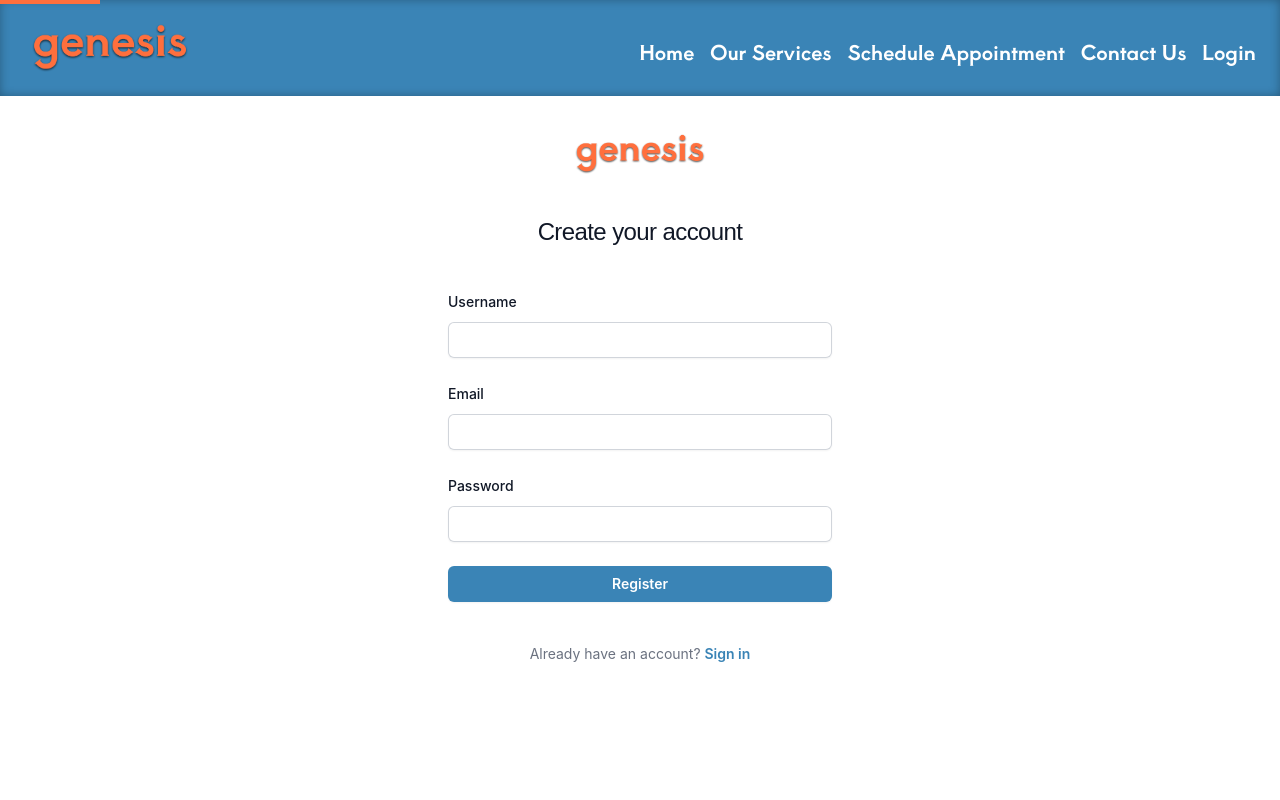
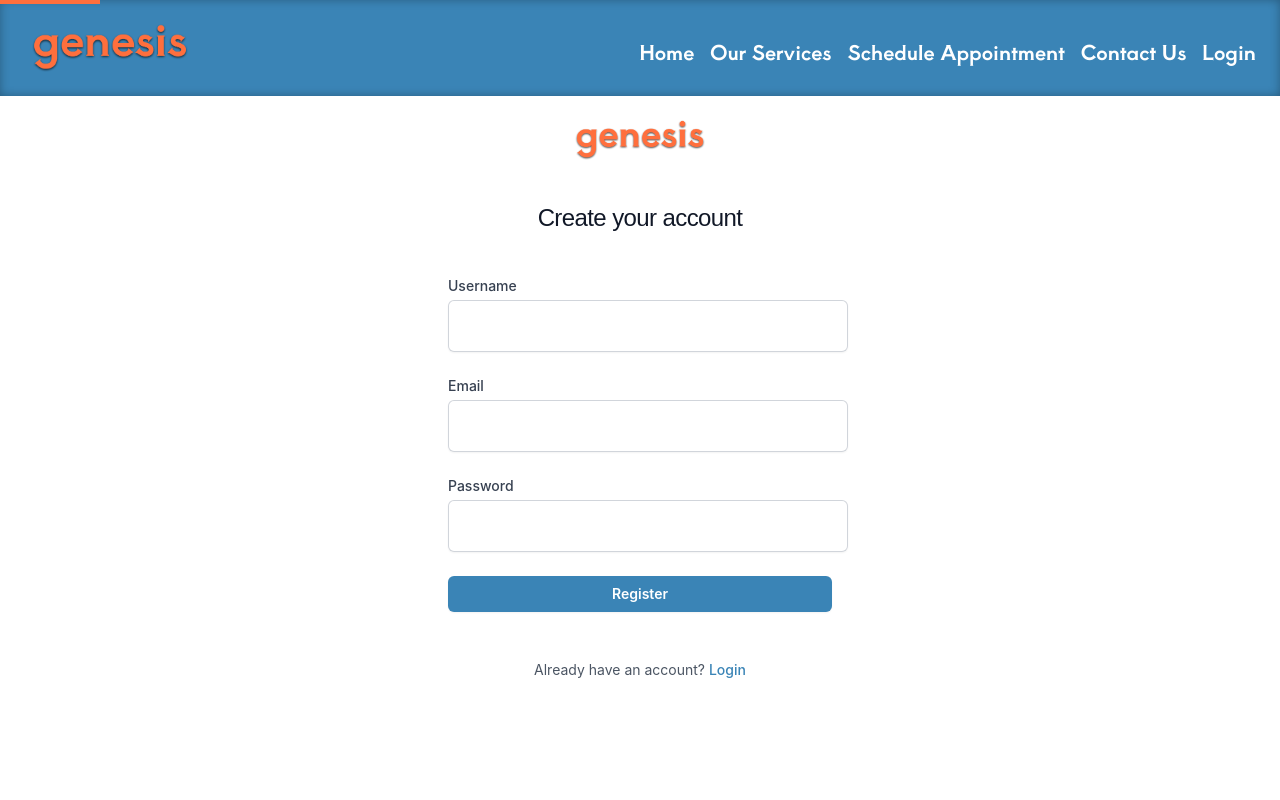
Before and after one commit to MonkeyCrumbs999/Genesis-Tech-Support, a React (Create React App) app: page /register in a window 1280 px wide. Shown: the top 800 px of the page. Built offline with nearby package versions, Linux system fonts and the light colour scheme.

Commit message:
Updated register form logic

```diff
--- a/src/components/Footer.js
+++ b/src/components/Footer.js
@@ -1,6 +1,6 @@
 function Footer() {
   return (
-    <footer className="bg-gray-800 text-white mt-10 p-5 sm:p-8">
+    <footer className="bg-gray-800 text-white mt-10 p-5 pb-3 sm:p-8 sm:pb-3">
       <div className="container mx-auto flex flex-col sm:flex-row justify-between">
         <div className="mb-5 sm:mb-0">
           <h3 className="text-md mb-2">Genesis Tech Support</h3>
@@ -23,7 +23,7 @@ function Footer() {
           </ul>
         </div>
       </div>
-      <div className="text-center mt-6">
+      <div className="text-center mt-12">
         <p>
           &copy; {new Date().getFullYear()} Genesis Tech Support. All Rights
           Reserved.
--- a/src/components/Login.js
+++ b/src/components/Login.js
@@ -99,7 +99,7 @@ function Login() {
                 whileHover={{ scale: 1.05 }}
                 transition={{ duration: 0.1 }}
                 type="submit"
-                className="flex w-full justify-center rounded-md bg-genesis-blue px-3 py-1.5 text-sm font-semibold leading-6 text-white shadow-sm hover:bg-cyan-600 focus-visible:outline focus-visible:outline-2 focus-visible:outline-offset-2 focus-visible:outline-genesis-blue">
+                className="flex w-full justify-center rounded-md bg-genesis-blue px-3 py-1.5 text-sm font-semibold leading-6 text-white shadow-sm hover:bg-genesis-blue-hover focus-visible:outline focus-visible:outline-2 focus-visible:outline-offset-2 focus-visible:outline-genesis-blue">
                 Sign in
               </motion.button>
             </div>
--- a/src/components/Register.js
+++ b/src/components/Register.js
@@ -1,18 +1,16 @@
-import React, { useState } from "react";
+import React from "react";
 import { Link as RouterLink } from "react-router-dom";
 import { motion } from "framer-motion";
 import Logo from "../assets/img/genesis-text.png";
 import { MotionMain, fadeIn } from "./animations/sharedAnimations";
+import RegisterForm from "./RegisterForm";
 
 const MotionLink = motion(RouterLink);
 
 function Register() {
-  const [username, setUsername] = useState("");
-  const [email, setEmail] = useState("");
-  const [password, setPassword] = useState("");
-
-  const handleSubmit = async (event) => {
-    // validation and fetch logic...
+  const handleSubmit = async (formData) => {
+    console.log(formData);
+    // Perform the logic to submit the form data
   };
 
   return (
@@ -30,83 +28,14 @@ function Register() {
         </div>
 
         <div className="mt-10 sm:mx-auto sm:w-full sm:max-w-sm">
-          <form onSubmit={handleSubmit} className="space-y-6">
-            <div>
-              <label
-                htmlFor="username"
-                className="block text-sm font-medium leading-6 text-gray-900">
-                Username
-              </label>
-              <div className="mt-2">
-                <input
-                  id="username"
-                  name="username"
-                  type="text"
-                  required
-                  value={username}
-                  onChange={(e) => setUsername(e.target.value)}
-                  className="block w-full rounded-md border-0 py-1.5 text-gray-900 shadow-sm ring-1 ring-inset ring-gray-300 placeholder:text-gray-400 focus:ring-2 focus:ring-inset focus:ring-genesis-blue sm:text-sm sm:leading-6"
-                />
-              </div>
-            </div>
+          <RegisterForm onSubmit={handleSubmit} />
 
-            <div>
-              <label
-                htmlFor="email"
-                className="block text-sm font-medium leading-6 text-gray-900">
-                Email
-              </label>
-              <div className="mt-2">
-                <input
-                  id="email"
-                  name="email"
-                  type="email"
-                  required
-                  value={email}
-                  onChange={(e) => setEmail(e.target.value)}
-                  className="block w-full rounded-md border-0 py-1.5 text-gray-900 shadow-sm ring-1 ring-inset ring-gray-300 placeholder:text-gray-400 focus:ring-2 focus:ring-inset focus:ring-genesis-blue sm:text-sm sm:leading-6"
-                />
-              </div>
-            </div>
-
-            <div>
-              <label
-                htmlFor="password"
-                className="block text-sm font-medium leading-6 text-gray-900">
-                Password
-              </label>
-              <div className="mt-2">
-                <input
-                  id="password"
-                  name="password"
-                  type="password"
-                  required
-                  value={password}
-                  onChange={(e) => setPassword(e.target.value)}
-                  className="block w-full rounded-md border-0 py-1.5 text-gray-900 shadow-sm ring-1 ring-inset ring-gray-300 placeholder:text-gray-400 focus:ring-2 focus:ring-inset focus:ring-genesis-blue sm:text-sm sm:leading-6"
-                />
-              </div>
-            </div>
-
-            <div>
-              <motion.button
-                whileHover={{ scale: 1.05 }}
-                transition={{ duration: 0.1 }}
-                type="submit"
-                className="flex w-full justify-center rounded-md bg-genesis-blue px-3 py-1.5 text-sm font-semibold leading-6 text-white shadow-sm hover:bg-cyan-600 focus-visible:outline focus-visible:outline-2 focus-visible:outline-offset-2 focus-visible:outline-genesis-blue">
-                Register
-              </motion.button>
-            </div>
-          </form>
-
-          <p className="mt-10 text-center text-sm text-gray-500">
+          <p className="mt-12 text-center text-sm leading-5 text-gray-600">
             Already have an account?{" "}
             <MotionLink
-              whileHover={{ scale: 1.05 }}
-              transition={{ duration: 0.1 }}
-              className="font-semibold leading-6 text-genesis-blue hover:text-cyan-600"
-              to="/login">
-              Sign in
+              to="/login"
+              className="font-medium text-genesis-blue hover:text-genesis-blue-hover">
+              Login
             </MotionLink>
           </p>
         </div>
--- /dev/null
+++ b/src/components/RegisterForm.js
@@ -0,0 +1,164 @@
+import React, { useState } from "react";
+
+function RegisterForm({ onSubmit }) {
+  const [username, setUsername] = useState({
+    value: "",
+    isValid: null,
+    message: "",
+  });
+  const [email, setEmail] = useState({ value: "", isValid: null, message: "" });
+  const [password, setPassword] = useState({
+    value: "",
+    isValid: null,
+    message: "",
+  });
+
+  const validateInput = (value, type) => {
+    if (type === "username") {
+      if (value === "") {
+        setUsername({ value, isValid: null, message: "" });
+      } else if (value.length < 3) {
+        setUsername({
+          value,
+          isValid: false,
+          message: "Must be at least 3 characters",
+        });
+      } else {
+        setUsername({ value, isValid: true, message: "Valid" });
+      }
+    } else if (type === "email") {
+      const re = /\S+@\S+\.\S+/;
+      if (value === "") {
+        setEmail({ value, isValid: null, message: "" });
+      } else if (!re.test(value)) {
+        setEmail({ value, isValid: false, message: "Invalid email format" });
+      } else {
+        setEmail({ value, isValid: true, message: "Valid" });
+      }
+    } else if (type === "password") {
+      const re = /^(?=.*[A-Za-z])(?=.*\d)[A-Za-z\d]{6,}$/;
+      if (value === "") {
+        setPassword({ value, isValid: null, message: "" });
+      } else if (!re.test(value)) {
+        setPassword({
+          value,
+          isValid: false,
+          message: "Must contain at least 6 characters, one letter, one number",
+        });
+      } else {
+        setPassword({ value, isValid: true, message: "Valid" });
+      }
+    }
+  };
+
+  const getInputClass = (isValid) => {
+    if (isValid === null) return "";
+    return isValid ? "border-green-500" : "border-red-500";
+  };
+
+  const handleSubmit = (event) => {
+    event.preventDefault();
+    if (username.isValid && email.isValid && password.isValid) {
+      onSubmit({
+        username: username.value,
+        email: email.value,
+        password: password.value,
+      });
+    }
+  };
+
+  return (
+    <form onSubmit={handleSubmit} className="space-y-6">
+      <div>
+        <label
+          htmlFor="username"
+          className="block text-sm font-medium leading-5 text-gray-700">
+          Username
+        </label>
+        <div className="mt-1 relative flex items-center">
+          <input
+            id="username"
+            name="username"
+            type="text"
+            required
+            value={username.value}
+            onChange={(e) => validateInput(e.target.value, "username")}
+            className={`w-full min-w-[400px] block rounded-md border-0 py-1.5 text-gray-900 shadow-sm placeholder:text-gray-400 focus:ring-2 focus:ring-inset focus:ring-genesis-blue sm:text-sm sm:leading-10 ring-1 ring-inset ring-gray-300 ${getInputClass(
+              username.isValid
+            )}`}
+          />
+          <span
+            className={`ml-3 text-xs ${
+              username.isValid === true ? "text-green-500" : "text-red-500"
+            }`}>
+            {username.message}
+          </span>
+        </div>
+      </div>
+
+      <div>
+        <label
+          htmlFor="email"
+          className="block text-sm font-medium leading-5 text-gray-700">
+          Email
+        </label>
+        <div className="mt-1 relative flex items-center">
+          <input
+            id="email"
+            name="email"
+            type="email"
+            required
+            value={email.value}
+            onChange={(e) => validateInput(e.target.value, "email")}
+            className={`w-full min-w-[400px] block rounded-md border-0 py-1.5 text-gray-900 shadow-sm placeholder:text-gray-400 focus:ring-2 focus:ring-inset focus:ring-genesis-blue sm:text-sm sm:leading-10 ring-1 ring-inset ring-gray-300 ${getInputClass(
+              email.isValid
+            )}`}
+          />
+          <span
+            className={`ml-3 text-xs ${
+              email.isValid === true ? "text-green-500" : "text-red-500"
+            }`}>
+            {email.message}
+          </span>
+        </div>
+      </div>
+
+      <div>
+        <label
+          htmlFor="password"
+          className="block text-sm font-medium leading-5 text-gray-700">
+          Password
+        </label>
+        <div className="mt-1 relative flex items-center">
+          <input
+            id="password"
+            name="password"
+            type="password"
+            required
+            value={password.value}
+            onChange={(e) => validateInput(e.target.value, "password")}
+            className={`w-full min-w-[400px] block rounded-md border-0 py-1.5 text-gray-900 shadow-sm placeholder:text-gray-400 focus:ring-2 focus:ring-inset focus:ring-genesis-blue sm:text-sm sm:leading-10 ring-1 ring-inset ring-gray-300 ${getInputClass(
+              password.isValid
+            )}`}
+          />
+          <span
+            className={`ml-3 text-xs min-w-[150px] ${
+              password.isValid === true ? "text-green-500" : "text-red-500"
+            }`}>
+            {password.message}
+          </span>
+        </div>
+      </div>
+
+      <div>
+        <button
+          type="submit"
+          className="flex w-full justify-center rounded-md bg-genesis-blue px-3 py-1.5 text-sm font-semibold leading-6 text-white shadow-sm hover:bg-genesis-blue-hover focus-visible:outline focus-visible:outline-2 focus-visible:outline-offset-2 focus-visible:outline-genesis-blue">
+          Register
+        </button>
+      </div>
+    </form>
+  );
+}
+
+export default RegisterForm;
--- a/tailwind.config.js
+++ b/tailwind.config.js
@@ -10,6 +10,7 @@ module.exports = {
       colors: {
         "genesis-orange": "#ff6f3d",
         "genesis-blue": "#3a84b6",
+        "genesis-blue-hover": "#2b6691",
       },
       boxShadow: {
         "inset-bottom": "inset 0 -10px 10px -10px rgba(0, 0, 0, 0.5)",
```
